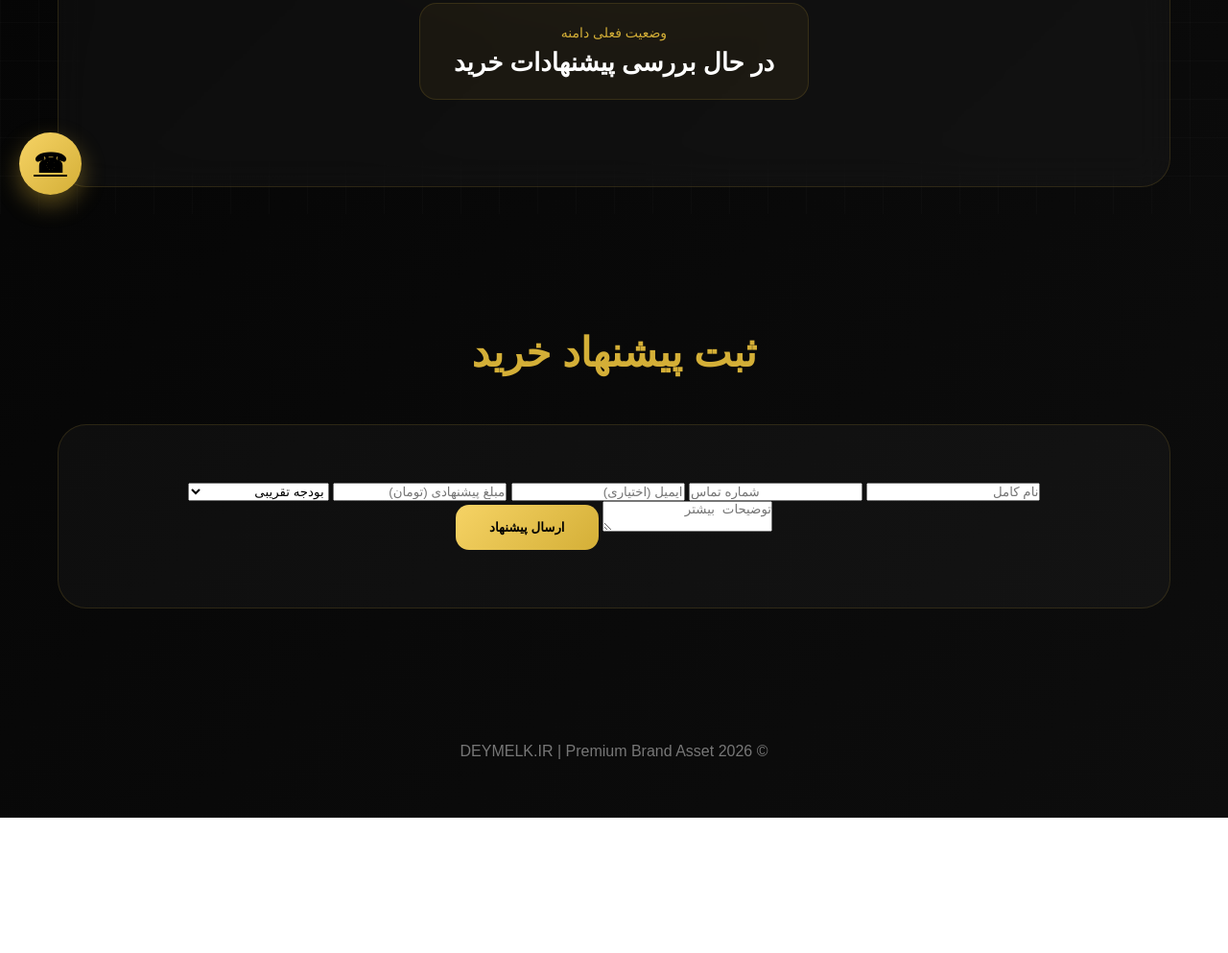
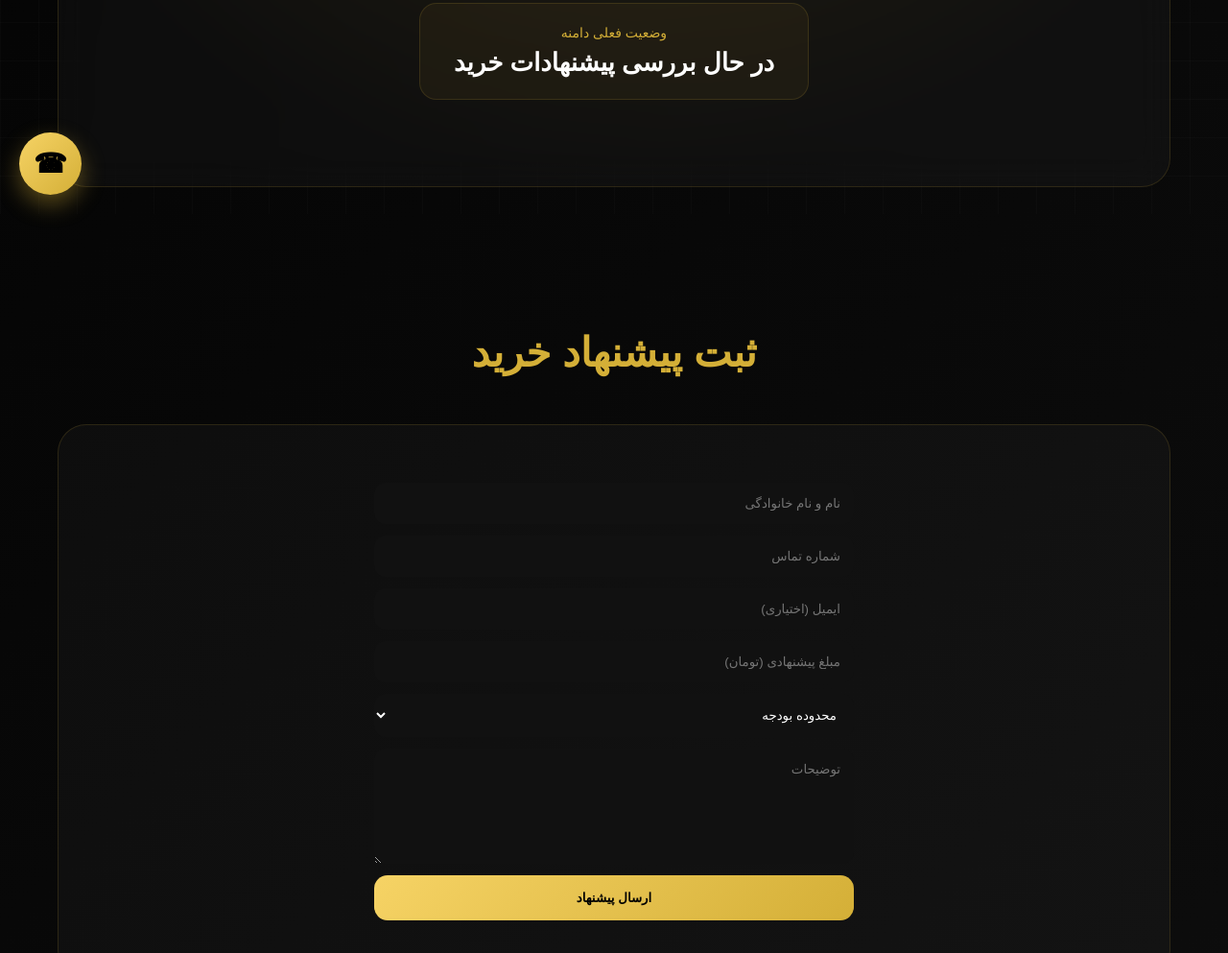
Before and after one commit to behzadti/deymelk.ir, a plain HTML site: page index.html in a window 1280 px wide. Shown: the part 577-1570 px from the top of the page at 96% size. Before the commit the page ends 1429 px from the top, so only its background shows below. Drawn offline with Linux system fonts and the light colour scheme; a small style sheet from the web is missing.

Commit message:
Update index.html

```diff
--- a/index.html
+++ b/index.html
@@ -15,7 +15,7 @@ Version: Ultimate
 
 <style>
 
-/* ====== ORIGINAL DESIGN (UNCHANGED) ====== */
+/* ====== YOUR ORIGINAL STYLE (UNCHANGED) ====== */
 
 :root{
 --gold:#d4af37;
@@ -85,7 +85,8 @@ height:700px;
 left:50%;
 top:-350px;
 transform:translateX(-50%);
-background:radial-gradient(rgba(212,175,55,.25),transparent 70%);
+background:
+radial-gradient(rgba(212,175,55,.25),transparent 70%);
 }
 
 .badge{
@@ -108,14 +109,23 @@ letter-spacing:8px;
 font-size:92px;
 font-weight:900;
 color:var(--gold);
-text-shadow:0 0 20px rgba(212,175,55,.35),
+text-shadow:
+0 0 20px rgba(212,175,55,.35),
 0 0 40px rgba(212,175,55,.25);
 animation:glow 4s infinite alternate;
 }
 
 @keyframes glow{
-from{ text-shadow:0 0 20px rgba(212,175,55,.2),0 0 40px rgba(212,175,55,.1); }
-to{ text-shadow:0 0 40px rgba(212,175,55,.5),0 0 80px rgba(212,175,55,.25); }
+from{
+text-shadow:
+0 0 20px rgba(212,175,55,.2),
+0 0 40px rgba(212,175,55,.1);
+}
+to{
+text-shadow:
+0 0 40px rgba(212,175,55,.5),
+0 0 80px rgba(212,175,55,.25);
+}
 }
 
 .tagline{
@@ -139,10 +149,20 @@ background:rgba(212,175,55,.06);
 border:1px solid rgba(212,175,55,.15);
 }
 
-.offer-title{ color:var(--gold); font-size:14px; margin-bottom:8px; }
-.offer-value{ font-size:26px; font-weight:800; }
+.offer-title{
+color:var(--gold);
+font-size:14px;
+margin-bottom:8px;
+}
 
-.section{ padding:100px 0; }
+.offer-value{
+font-size:26px;
+font-weight:800;
+}
+
+.section{
+padding:100px 0;
+}
 
 .section-title{
 text-align:center;
@@ -165,13 +185,25 @@ padding:30px;
 transition:.3s;
 }
 
-.card:hover{ transform:translateY(-8px); border-color:rgba(212,175,55,.45); }
+.card:hover{
+transform:translateY(-8px);
+border-color:rgba(212,175,55,.45);
+}
 
-.icon{ font-size:42px; margin-bottom:20px; }
+.icon{
+font-size:42px;
+margin-bottom:20px;
+}
 
-.card h3{ color:var(--gold); margin-bottom:15px; }
+.card h3{
+color:var(--gold);
+margin-bottom:15px;
+}
 
-.card p{ line-height:2; color:#d0d0d0; }
+.card p{
+line-height:2;
+color:#d0d0d0;
+}
 
 .stats{
 display:grid;
@@ -186,9 +218,16 @@ background:rgba(255,255,255,.03);
 border-radius:20px;
 }
 
-.number{ font-size:38px; font-weight:900; color:var(--gold); }
+.number{
+font-size:38px;
+font-weight:900;
+color:var(--gold);
+}
 
-.label{ margin-top:10px; color:#ccc; }
+.label{
+margin-top:10px;
+color:#ccc;
+}
 
 .contact{
 padding:60px;
@@ -225,9 +264,9 @@ border-radius:14px;
 font-weight:700;
 background:linear-gradient(135deg,var(--gold2),var(--gold));
 color:#000;
+transition:.3s;
 border:none;
 cursor:pointer;
-transition:.3s;
 }
 
 .btn:hover{
@@ -246,6 +285,7 @@ background:linear-gradient(135deg,var(--gold2),var(--gold));
 display:flex;
 justify-content:center;
 align-items:center;
+text-decoration:none;
 font-size:28px;
 color:#000;
 font-weight:bold;
@@ -262,6 +302,7 @@ color:#777;
 @media(max-width:768px){
 .domain{font-size:48px;}
 .tagline{font-size:22px;}
+.phone{font-size:32px;}
 .section-title{font-size:30px;}
 .hero-box{padding:60px 25px;}
 }
@@ -280,6 +321,7 @@ color:#777;
 <div class="hero-box">
 
 <div class="badge">PREMIUM DOMAIN ASSET</div>
+
 <div class="logo-mark">◆ DEYMELK ◆</div>
 
 <h1 class="domain">DEYMELK.IR</h1>
@@ -300,7 +342,7 @@ color:#777;
 
 </section>
 
-<!-- ====== ONLY ADDED FORM ====== -->
+<!-- ================= FORM ================= -->
 
 <section class="section">
 
@@ -308,25 +350,26 @@ color:#777;
 
 <div class="contact">
 
-<form id="offerForm">
+<form id="offerForm" style="max-width:500px;margin:auto;display:flex;flex-direction:column;gap:12px;">
 
-<input name="name" type="text" placeholder="نام کامل" required>
+<input name="name" placeholder="نام و نام خانوادگی" required style="padding:14px;border-radius:12px;border:none;background:#111;color:#fff;">
 
-<input name="phone" type="tel" placeholder="شماره تماس" required>
+<input name="phone" placeholder="شماره تماس" required style="padding:14px;border-radius:12px;border:none;background:#111;color:#fff;">
 
-<input name="email" type="email" placeholder="ایمیل (اختیاری)">
+<input name="email" placeholder="ایمیل (اختیاری)" style="padding:14px;border-radius:12px;border:none;background:#111;color:#fff;">
 
-<input name="offer" type="number" placeholder="مبلغ پیشنهادی (تومان)" required>
+<input name="offer" type="number" placeholder="مبلغ پیشنهادی (تومان)" required style="padding:14px;border-radius:12px;border:none;background:#111;color:#fff;">
 
-<select name="budget" required>
-<option value="">بودجه تقریبی</option>
+<select name="budget" required style="padding:14px;border-radius:12px;border:none;background:#111;color:#fff;">
+<option value="">محدوده بودجه</option>
 <option>زیر 100 میلیون</option>
 <option>100 تا 300 میلیون</option>
 <option>300 میلیون تا 1 میلیارد</option>
 <option>بالای 1 میلیارد</option>
 </select>
 
-<textarea name="message" placeholder="توضیحات بیشتر"></textarea>
+<textarea name="message" placeholder="توضیحات"
+style="padding:14px;border-radius:12px;border:none;background:#111;color:#fff;height:120px;"></textarea>
 
 <button class="btn" type="submit">ارسال پیشنهاد</button>
 
@@ -340,7 +383,7 @@ color:#777;
 
 </div>
 
-<!-- ====== WORKER CONNECT ====== -->
+<!-- ================= WORKER CONNECT ================= -->
 
 <script>
 const WORKER_URL = "https://floral-dream-02f9.behzad-ti.workers.dev/";
```
